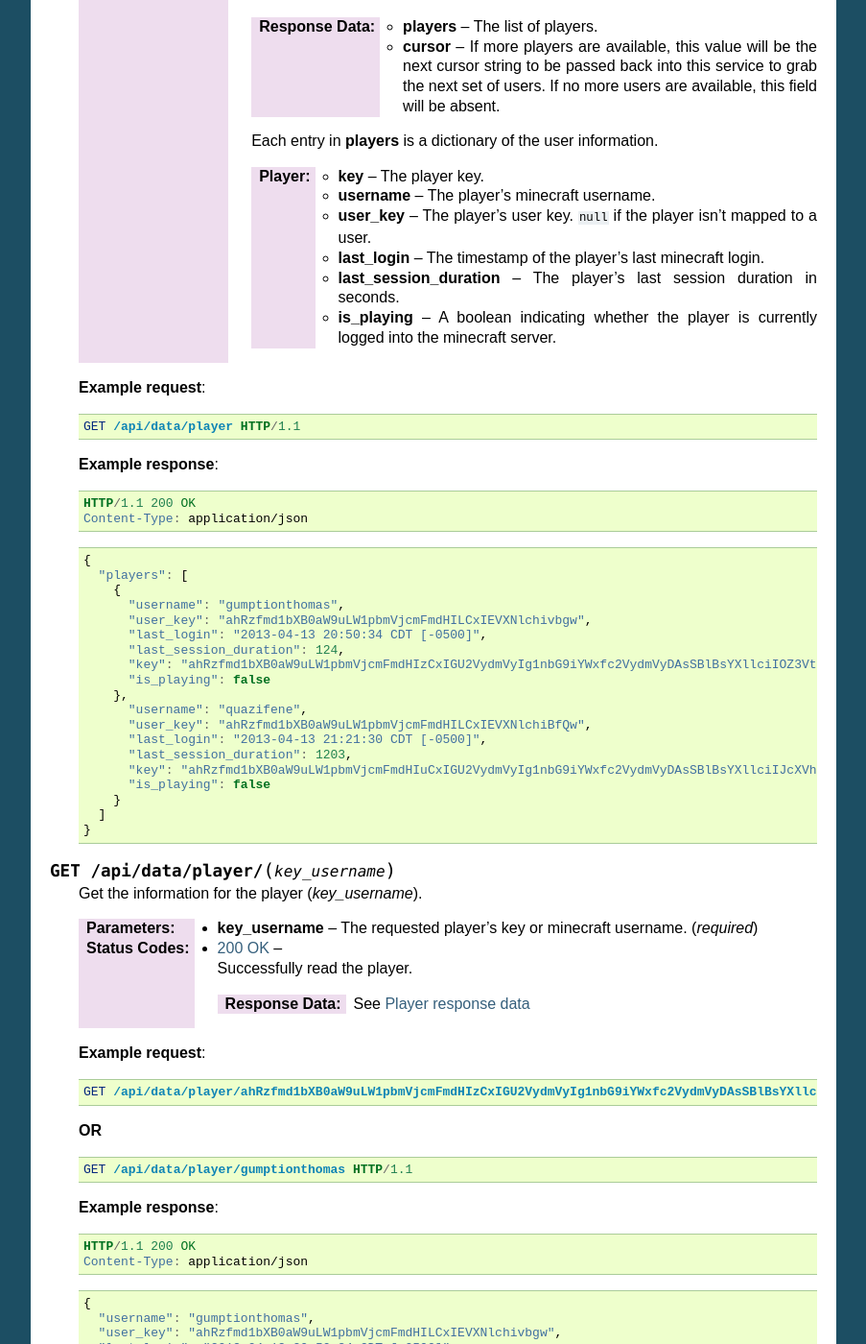
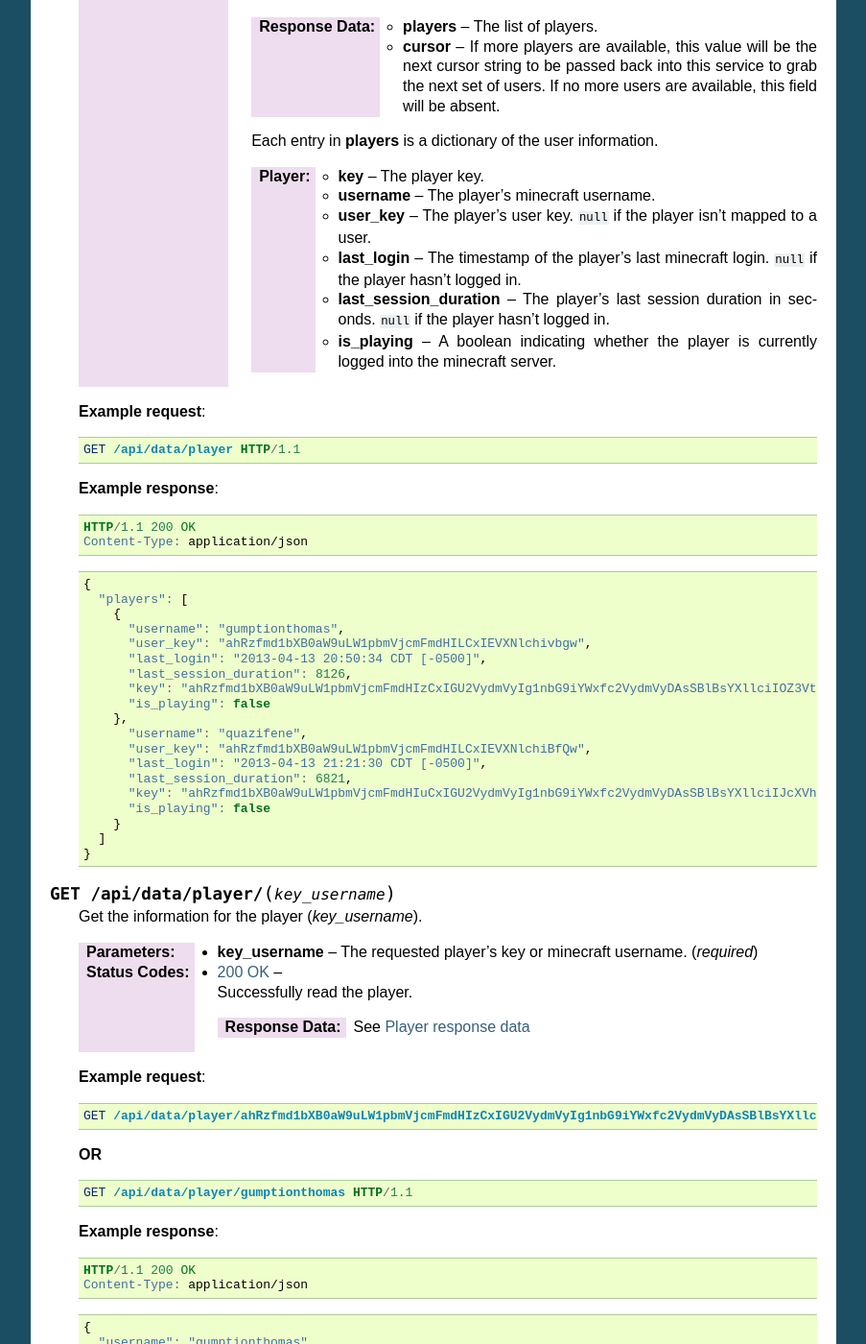
Before and after one commit to atmasphere/mc-coal, a Sphinx documentation site: the page built from docs/source/data_api.rst, in a window 1280 px wide and 1400 px high, scrolled down 5494 px. Shown: the whole window at 96% size, without its empty margins (198-1101 px from the left). Built offline with Sphinx 7.4.7, drawn with Linux system fonts in a browser that asks for light colours.

Commit message:
Fix player error. More docs.

```diff
--- a/api.py
+++ b/api.py
@@ -357,11 +357,12 @@
         self.json_response(user, USER_STRATEGY)
 
 
-PLAYER_FIELDS = ['username', 'last_session_duration', 'is_playing']
+PLAYER_FIELDS = ['username', 'is_playing']
 PLAYER_FIELD_FUNCTIONS = {
     'key': lambda o: o.key.urlsafe(),
     'user_key': lambda o: o.user.key.urlsafe() if o.user is not None else None,
-    'last_login': lambda o: api_datetime(o.last_login_timestamp)
+    'last_login': lambda o: api_datetime(o.last_login_timestamp),
+    'last_session_duration': lambda o: o.last_session_duration.total_seconds() if o.last_session_duration is not None else None
 }
 PLAYER_STRATEGY = ModelStrategy(Player).include(*PLAYER_FIELDS).include(**PLAYER_FIELD_FUNCTIONS)
 
--- a/docs/source/data_api.rst
+++ b/docs/source/data_api.rst
@@ -344,8 +344,8 @@
     :Player: - **key** -- The player key.
              - **username** -- The player's minecraft username.
              - **user_key** -- The player's user key. ``null`` if the player isn't mapped to a user.
-             - **last_login** -- The timestamp of the player's last minecraft login.
-             - **last_session_duration** -- The player's last session duration in seconds.
+             - **last_login** -- The timestamp of the player's last minecraft login. ``null`` if the player hasn't logged in.
+             - **last_session_duration** -- The player's last session duration in seconds. ``null`` if the player hasn't logged in.
              - **is_playing** -- A boolean indicating whether the player is currently logged into the minecraft server.
 
   **Example request**:
@@ -369,14 +369,14 @@
           "username": "gumptionthomas",
           "user_key": "ahRzfmd1bXB0aW9uLW1pbmVjcmFmdHILCxIEVXNlchivbgw",
           "last_login": "2013-04-13 20:50:34 CDT [-0500]",
-          "last_session_duration": 124,
+          "last_session_duration": 8126,
           "key": "ahRzfmd1bXB0aW9uLW1pbmVjcmFmdHIzCxIGU2VydmVyIg1nbG9iYWxfc2VydmVyDAsSBlBsYXllciIOZ3VtcHRpb250aG9tYXMM",
           "is_playing": false
         },
           "username": "quazifene",
           "user_key": "ahRzfmd1bXB0aW9uLW1pbmVjcmFmdHILCxIEVXNlchiBfQw",
           "last_login": "2013-04-13 21:21:30 CDT [-0500]",
-          "last_session_duration": 1203,
+          "last_session_duration": 6821,
           "key": "ahRzfmd1bXB0aW9uLW1pbmVjcmFmdHIuCxIGU2VydmVyIg1nbG9iYWxfc2VydmVyDAsSBlBsYXllciIJcXVhemlmZW5lDA",
           "is_playing": false
         }
@@ -418,7 +418,7 @@
       "username": "gumptionthomas",
       "user_key": "ahRzfmd1bXB0aW9uLW1pbmVjcmFmdHILCxIEVXNlchivbgw",
       "last_login": "2013-04-13 20:50:34 CDT [-0500]",
-      "last_session_duration": {},
+      "last_session_duration": 8126,
       "key": "ahRzfmd1bXB0aW9uLW1pbmVjcmFmdHIzCxIGU2VydmVyIg1nbG9iYWxfc2VydmVyDAsSBlBsYXllciIOZ3VtcHRpb250aG9tYXMM",
       "is_playing": false
     }
--- a/docs/source/index.rst
+++ b/docs/source/index.rst
@@ -13,5 +13,4 @@
 ==================
 
 * :ref:`genindex`
-* :ref:`modindex`
 * :ref:`search`
--- a/models.py
+++ b/models.py
@@ -303,7 +303,7 @@
     @property
     def last_session_duration(self):
         last_session = PlaySession.last(self.username)
-        return last_session.duration.total_seconds() if last_session is not None else None
+        return last_session.duration if last_session is not None else None
 
     def is_user(self, user):
         if user is not None:
```
